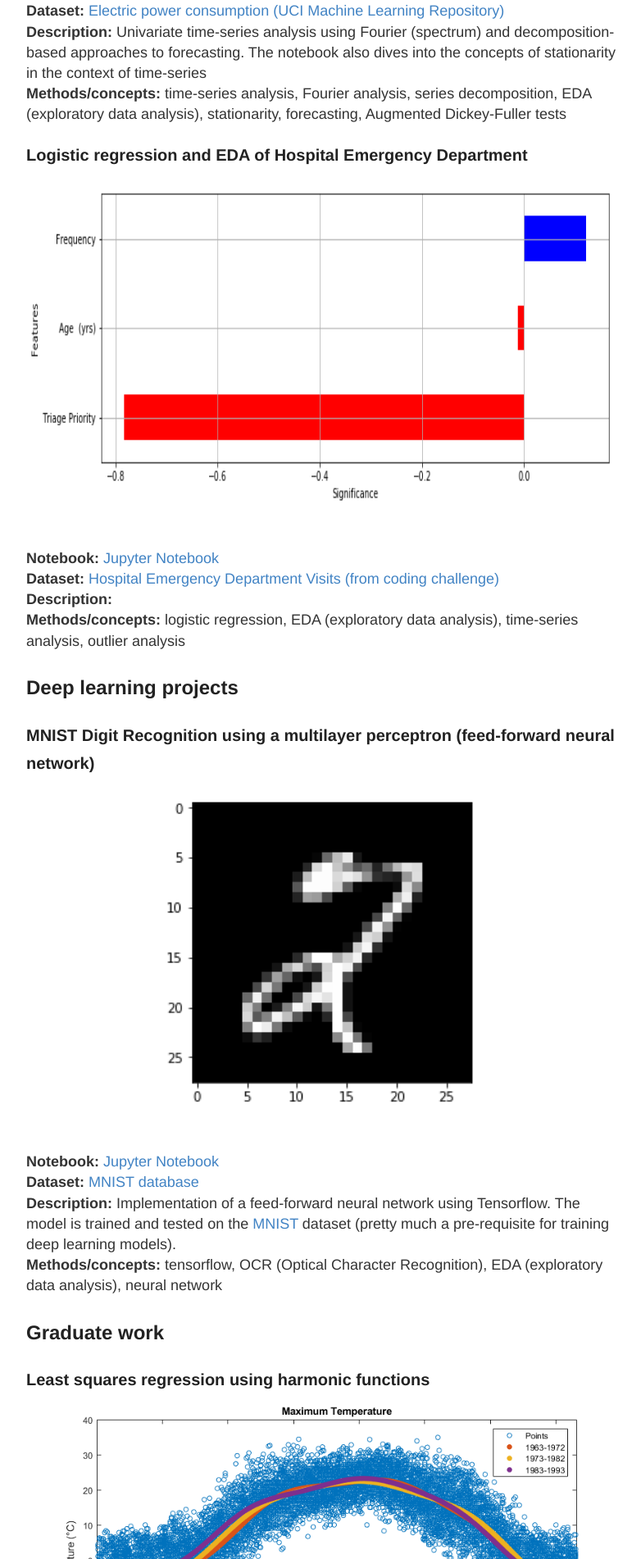
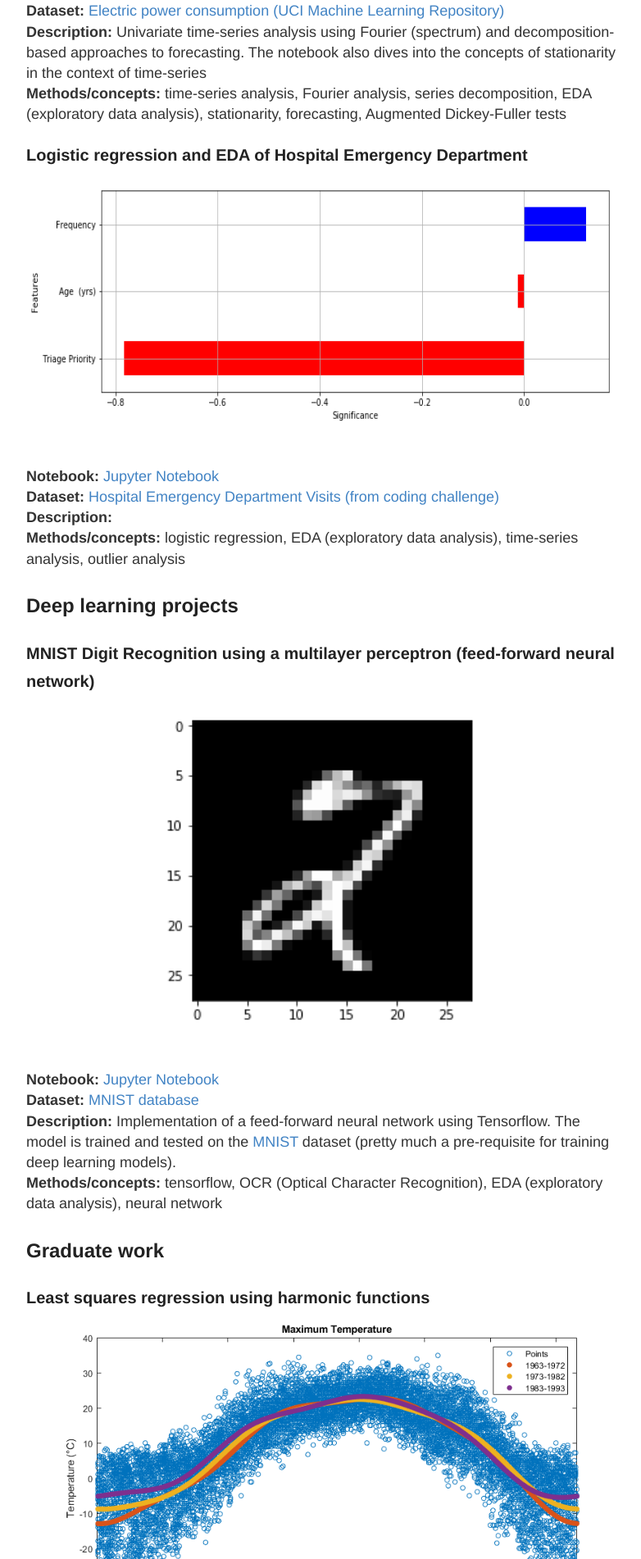
Before and after one commit to oliver-ong/oliver-ong.github.io, a Jekyll site: the page built from _posts/2018-11-12-Portfolio-Home.md, in a window 1280 px wide. Shown: the part 817-2719 px from the top of the page at 82% size, without its empty margins (248-1030 px from the left). Built offline with Jekyll 4.4.1, drawn with Linux system fonts in a browser that asks for light colours.

Commit message:
Update 2018-11-12-Portfolio-Home.md

```diff
--- a/_posts/2018-11-12-Portfolio-Home.md
+++ b/_posts/2018-11-12-Portfolio-Home.md
@@ -13,7 +13,7 @@ title: Portfolio Home
 **Methods/concepts:** time-series analysis, Fourier analysis, series decomposition, EDA (exploratory data analysis), stationarity, forecasting, Augmented Dickey-Fuller tests
 
 ### Logistic regression and EDA of Hospital Emergency Department
-<center><img src= "\images\log_regress_hospital.png" height = "400"></center>\\
+<center><img src= "\images\log_regress_hospital.png" height = "300"></center>\\
 **Notebook:** [Jupyter Notebook](https://nbviewer.jupyter.org/github/oliver-ong/oliver-ong.github.io/blob/master/Notebooks/log_regress_hospital.ipynb)\\
 **Dataset:** [Hospital Emergency Department Visits (from coding challenge)](\data\Emergency department data.xlsx)\\
 **Description:** \\
```
